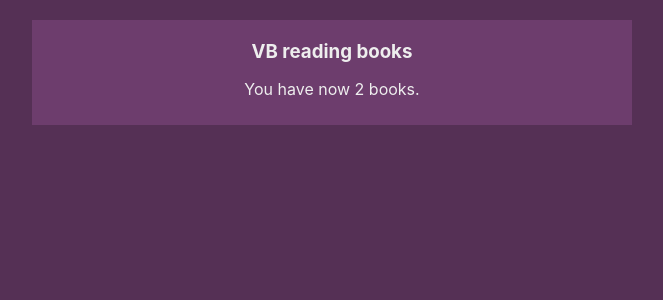
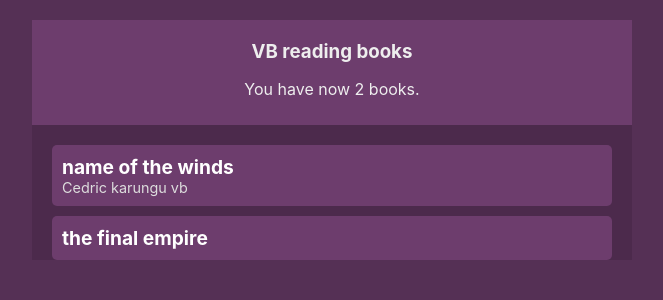
Before and after one commit to Cedric921/SongList, a React (Create React App) app: page / in a window 1280 px wide. Shown: the top 300 px of the page, without its empty margins (308-971 px from the left). Built offline with nearby package versions, Linux system fonts and the light colour scheme.

Commit message:
add style to the booklist

```diff
--- a/src/App.js
+++ b/src/App.js
@@ -1,4 +1,5 @@
 import React from 'react'
+import BookList from './components/BookList'
 import Navbar from './components/Navbar'
 import BookContextProvider from './contexts/BookContext'
 
@@ -7,6 +8,7 @@ function App() {
     <div className='App'>
       <BookContextProvider>
         <Navbar />
+        <BookList />
       </BookContextProvider>
     </div>
   )
--- a/src/components/BookDetails.jsx
+++ b/src/components/BookDetails.jsx
@@ -0,0 +1,14 @@
+import React, { useContext } from 'react'
+import { BookContext } from '../contexts/BookContext'
+
+const BookDetails = ({ book }) => {
+  const { removeBook } = useContext(BookContext)
+  return (
+    <li onClick={() => removeBook(book.id)}>
+      <div className='title'>{book.title}</div>
+      <div className='author'>{book.author}</div>
+    </li>
+  )
+}
+
+export default BookDetails
--- a/src/index.css
+++ b/src/index.css
@@ -23,3 +23,40 @@ body {
 .navbar h3 {
   margin: 10px 0;
 }
+
+.book-list {
+  margin: 20px;
+}
+
+.book-list ul {
+  padding: 0;
+  list-style-type: none;
+}
+
+.book-list li {
+  background: #6d3d6d;
+  border-radius: 5px;
+  padding: 10px;
+  cursor: pointer;
+  margin: 10px 0;
+}
+
+.book-list li:hover {
+  opacity: 0.7;
+  text-decoration: line-through;
+}
+.book-list .title {
+  font-weight: bold;
+  color: #fff;
+  font-size: 1.2rem;
+}
+
+.book-list .author {
+  font-size: 0.9em;
+  color: #ddd;
+}
+
+.empty {
+  margin: 20px;
+  text-align: center;
+}
```
